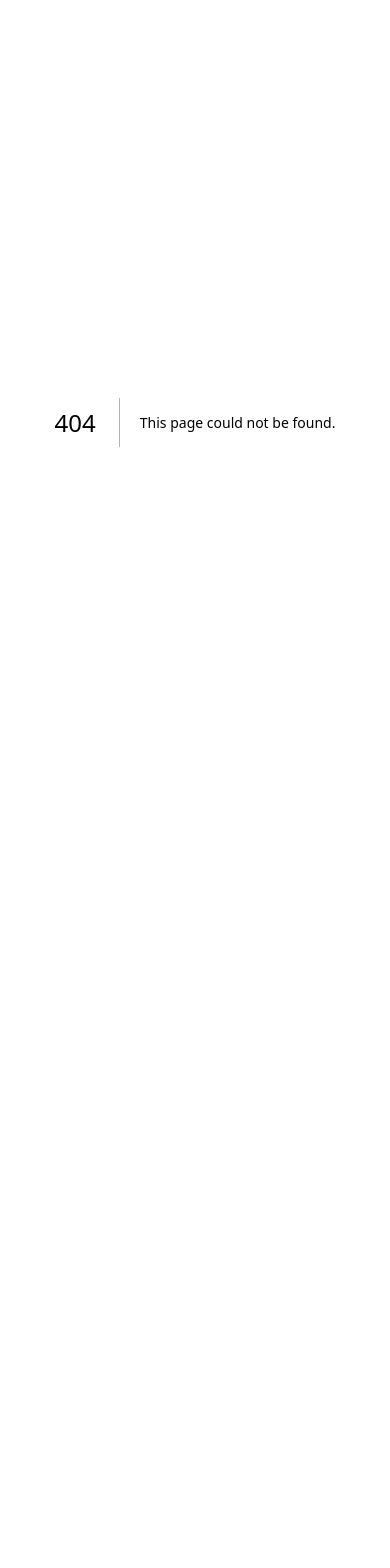
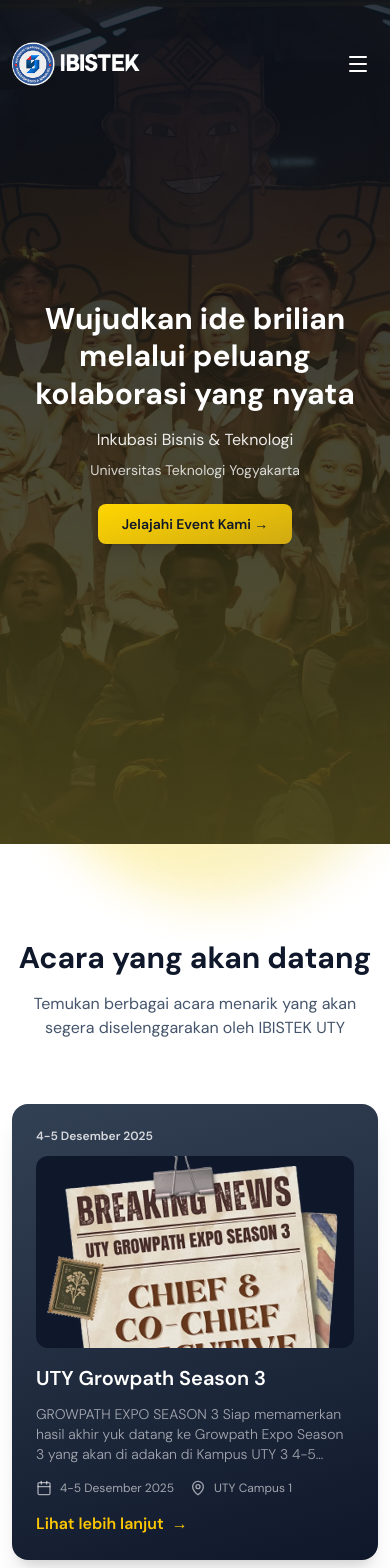
Before and after one commit to akhmadzaqiriyadi/Ibis-app, a Next.js app in the folder frontend/: page /event in a window 390 px wide. Before the commit this address had no page. Shown: the top 1568 px of the page. Before the commit the page ends 844 px from the top, so only its background shows below. Built offline with nearby package versions, Linux system fonts and the light colour scheme.

Commit message:
feat: add Event Page (already responsive)

```diff
--- /dev/null
+++ b/frontend/src/app/event/page.tsx
@@ -0,0 +1,220 @@
+"use client";
+
+import { Container } from "@/components/ui/container";
+import { Navbar } from "@/components/layout/navbar";
+import { Footer } from "@/components/layout/footer";
+import Image from "next/image";
+import { CONTENT } from "@/constants/content";
+import { Calendar, MapPin } from "lucide-react";
+
+export default function EventPage() {
+  // For demo, we'll use the existing events and duplicate them
+  // In real app, you'd have separate upcoming and past events
+  const upcomingEvents = CONTENT.updates.events.slice(0, 2);
+  const recentEvents = [...CONTENT.updates.events, ...CONTENT.updates.events, ...CONTENT.updates.events];
+
+  return (
+    <>
+      {/* Navbar */}
+      <Navbar />
+
+      {/* Hero Section with Background Image */}
+      <section className="relative h-[100vh] w-full overflow-hidden">
+        {/* Background Image */}
+        <div className="absolute inset-0">
+          <Image
+            src="/images/assets/event-hero.webp"
+            alt="Event Hero"
+            fill
+            className="object-cover object-center"
+            priority
+          />
+          {/* Dark Overlay */}
+          <div className="absolute inset-0 bg-gradient-to-b from-dark/60 via-dark/40 to-dark/60"></div>
+        </div>
+
+        {/* Hero Content */}
+        <div className="relative h-full flex items-center justify-center px-4">
+          <Container>
+            <div className="text-center max-w-4xl mx-auto">
+              <h1 className="text-3xl sm:text-4xl md:text-5xl lg:text-6xl font-bold text-white mb-4 md:mb-6 leading-tight">
+                Wujudkan ide brilian melalui{" "}
+                <br className="hidden sm:block" />
+                peluang kolaborasi yang nyata
+              </h1>
+              <p className="text-base sm:text-lg md:text-xl text-light/90 mb-2">
+                Inkubasi Bisnis & Teknologi
+              </p>
+              <p className="text-sm sm:text-base text-light/80 mb-6 md:mb-8">
+                Universitas Teknologi Yogyakarta
+              </p>
+              <a
+                href="#upcoming-events"
+                className="inline-block px-6 py-2.5 sm:px-8 sm:py-3 rounded-md bg-linear-1 text-dark text-sm sm:text-base font-semibold hover:scale-105 transition-all shadow-lg"
+              >
+                Jelajahi Event Kami →
+              </a>
+            </div>
+          </Container>
+        </div>
+      </section>
+
+      {/* Main Content */}
+      <main className="bg-light">
+        {/* Upcoming Events Section */}
+        <section id="upcoming-events" className="py-24 relative overflow-hidden">
+          {/* Yellow Blur Background */}
+          <div className="absolute -right-[20%] -top-[30%] w-[500px] h-[500px] opacity-30">
+            <Image
+              src="/images/assets/yellow-blur.webp"
+              alt="Yellow Blur"
+              fill
+              className="object-contain"
+            />
+          </div>
+
+          <Container>
+            <div className="text-center mb-16 relative z-10">
+              <h2 className="text-3xl md:text-4xl font-bold text-dark mb-4">
+                Acara yang akan datang
+              </h2>
+              <p className="text-slate-600 max-w-2xl mx-auto">
+                Temukan berbagai acara menarik yang akan segera diselenggarakan oleh IBISTEK UTY
+              </p>
+            </div>
+
+            {/* Upcoming Events Grid */}
+            <div className="grid grid-cols-1 md:grid-cols-2 gap-8 max-w-5xl mx-auto relative z-10">
+              {upcomingEvents.map((event, index) => (
+                <div
+                  key={index}
+                  className="group bg-linear-2 rounded-2xl overflow-hidden shadow-xl hover:shadow-2xl transition-all duration-300"
+                >
+                  <div className="p-6">
+                    {/* Date */}
+                    <div className="text-xs font-semibold text-light/80 mb-3">{event.date}</div>
+
+                    {/* Event Image */}
+                    <div className="relative h-48 mb-4 rounded-xl overflow-hidden">
+                      <Image
+                        src={event.image}
+                        alt={event.title}
+                        fill
+                        className="object-cover group-hover:scale-110 transition-transform duration-500"
+                      />
+                    </div>
+
+                    {/* Title */}
+                    <h3 className="text-xl font-semibold text-light mb-3">
+                      {event.title}
+                    </h3>
+
+                    {/* Description */}
+                    <p className="text-sm font-light text-light/60 mb-4 line-clamp-3" style={{ whiteSpace: 'pre-line' }}>
+                      {event.description}
+                    </p>
+
+                    {/* Date and Location */}
+                    <div className="flex items-center gap-4 text-xs text-light/60 mb-4">
+                      <div className="flex items-center gap-2">
+                        <Calendar className="w-4 h-4" />
+                        <span>{event.date}</span>
+                      </div>
+                      <div className="flex items-center gap-2">
+                        <MapPin className="w-4 h-4" />
+                        <span>{event.location}</span>
+                      </div>
+                    </div>
+
+                    {/* Link */}
+                    <a
+                      href={`#`}
+                      className="group/link inline-flex items-center gap-2 text-yellow-400 hover:text-yellow-300 font-semibold transition-colors"
+                    >
+                      <span>Lihat lebih lanjut</span>
+                      <span className="inline-block transition-transform group-hover/link:translate-x-1">→</span>
+                    </a>
+                  </div>
+                </div>
+              ))}
+            </div>
+          </Container>
+        </section>
+
+        {/* Recent Events Section */}
+        <section className="py-24 relative overflow-hidden bg-gradient-to-b from-light to-slate-50">
+          {/* Blue Blur Background */}
+          <div className="absolute -left-[20%] top-[20%] w-[500px] h-[500px] opacity-20">
+            <Image
+              src="/images/assets/blue-blur.webp"
+              alt="Blue Blur"
+              fill
+              className="object-contain"
+            />
+          </div>
+
+          <Container>
+            <div className="text-center mb-16 relative z-10">
+              <h2 className="text-3xl md:text-4xl font-bold text-dark mb-4">
+                Acara terbaru
+              </h2>
+              <p className="text-slate-600 max-w-2xl mx-auto">
+                Temuan berbagai acara menarik yang pernah diselenggarakan oleh IBISTEK UTY dan jangan lupa ikuti acara kamu berikutnya ya!
+              </p>
+            </div>
+
+            {/* Recent Events Grid - 3 columns */}
+            <div className="grid grid-cols-1 sm:grid-cols-2 lg:grid-cols-3 gap-8 relative z-10">
+              {recentEvents.map((event, index) => (
+                <div
+                  key={index}
+                  className="group bg-linear-2 rounded-2xl overflow-hidden shadow-lg hover:shadow-2xl transition-all duration-300 hover:scale-105"
+                >
+                  {/* Event Image */}
+                  <div className="relative h-48 overflow-hidden">
+                    <Image
+                      src={event.image}
+                      alt={event.title}
+                      fill
+                      className="object-cover group-hover:scale-110 transition-transform duration-500"
+                    />
+                  </div>
+
+                  {/* Event Content */}
+                  <div className="p-5">
+                    {/* Date */}
+                    <p className="text-xs font-semibold text-secondary mb-2">
+                      {event.date}
+                    </p>
+
+                    {/* Title */}
+                    <h3 className="text-lg font-bold text-light mb-2 line-clamp-2">
+                      {event.title}
+                    </h3>
+
+                    {/* Description */}
+                    <p className="text-sm text-light/60 mb-4 line-clamp-2" style={{ whiteSpace: 'pre-line' }}>
+                      {event.description}
+                    </p>
+
+                    {/* Link */}
+                    <a
+                      href={`#`}
+                      className="group/link inline-flex items-center gap-2 text-secondary hover:text-secondary/80 font-semibold text-sm transition-colors"
+                    >
+                      <span>Selengkapnya</span>
+                      <span className="inline-block transition-transform group-hover/link:translate-x-1">→</span>
+                    </a>
+                  </div>
+                </div>
+              ))}
+            </div>
+          </Container>
+        </section>
+      </main>
+
+      {/* Footer */}
+      <Footer />
+    </>
+  );
+}
--- a/frontend/src/components/sections/updates-section.tsx
+++ b/frontend/src/components/sections/updates-section.tsx
@@ -2,7 +2,7 @@
 
 import Image from "next/image";
 import Link from "next/link";
-import { ArrowLeft, ArrowRight, Instagram } from "lucide-react";
+import { ArrowLeft, ArrowRight, Instagram, Calendar, MapPin } from "lucide-react";
 import { Container } from "@/components/ui/container";
 import { Button } from "@/components/ui/button";
 import { useRef } from "react";
@@ -92,6 +92,17 @@
                       <p className="text-sm font-light text-light/60 mb-4 line-clamp-3" style={{ whiteSpace: 'pre-line' }}>
                         {event.description}
                       </p>
+                      {/* Date and Location */}
+                      <div className="flex items-center gap-4 text-xs text-light/60 mb-4">
+                        <div className="flex items-center gap-2">
+                          <Calendar className="w-4 h-4" />
+                          <span>{event.date}</span>
+                        </div>
+                        <div className="flex items-center gap-2">
+                          <MapPin className="w-4 h-4" />
+                          <span>{event.location}</span>
+                        </div>
+                      </div>
                       <a
                         href={`/events/${index + 1}`}
                         className="group inline-flex items-center gap-2 text-yellow-400 hover:text-yellow-300 font-semibold transition-colors"
@@ -137,9 +148,9 @@
 
           {/* Selengkapnya Button */}
           <div className="text-center">
-            <button className="px-8 py-3 rounded-md bg-linear-3 text-light font-medium hover:scale-105 cursor-pointer transition-all">
+            <Link href="/event" className="inline-block px-8 py-3 rounded-md bg-linear-3 text-light font-medium hover:scale-105 cursor-pointer transition-all">
               {CONTENT.updates.cta}
-            </button>
+            </Link>
           </div>
         </div>
 
--- a/frontend/src/constants/content.ts
+++ b/frontend/src/constants/content.ts
@@ -269,23 +269,27 @@
         date: "4-5 Desember 2025",
         title: "UTY Growpath Season 3",
         description: "GROWPATH EXPO SEASON 3 Siap memamerkan hasil akhir yuk datang ke Growpath Expo Season 3 yang akan di adakan di Kampus UTY 3 4-5 Desember 2025",
+        location: "UTY Campus 1",
         image: "/images/assets/news-1.webp",
       },
       {
         date: "30 Januari 2026",
         title: "Sosialisasi P2MW 2026",
+        location: "Online Meet",
         description: "Halo Young Entrepreneur\nMau usahamu Tumbuh ya? Ingin tau? Ayo raih keinginan ingin dan mimpi! Temang, semua ada jalannya karena kesempatan itu harus di gapai dengan semangat!",
         image: "/images/assets/news-2.webp",
       },
       {
         date: "4-5 Desember 2025",
         title: "UTY Growpath Season 3",
+        location: "UTY Campus 1",
         description: "GROWPATH EXPO SEASON 3\nSiap memamerkan hasil akhir yuk?\nDatang ke Growpath Expo Season 3 yang akan di adakan di Kampus UTY 3 4-5 Desember 2025",
         image: "/images/assets/news-1.webp",
       },
       {
         date: "30 Januari 2026",
         title: "Sosialisasi P2MW 2026",
+        location: "Online Meet",
         description: "Halo Young Entrepreneur\nMau usahamu Tumbuh ya? Ingin tau? Ayo raih keinginan ingin dan mimpi! Temang, semua ada jalannya karena kesempatan itu harus di gapai dengan semangat!",
         image: "/images/assets/news-2.webp",
       },
```
Also changed, not shown: frontend/public/images/assets/event-hero.webp (added).
